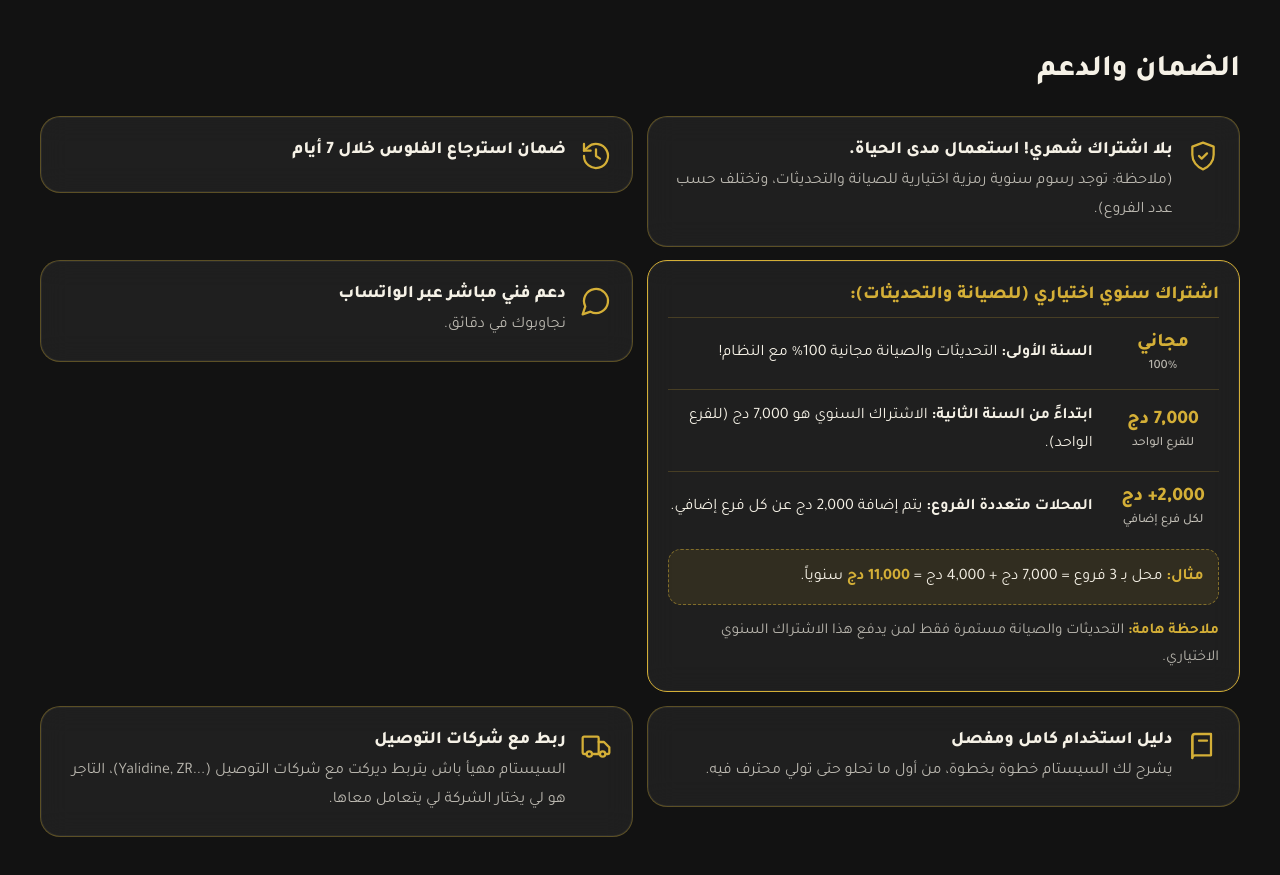
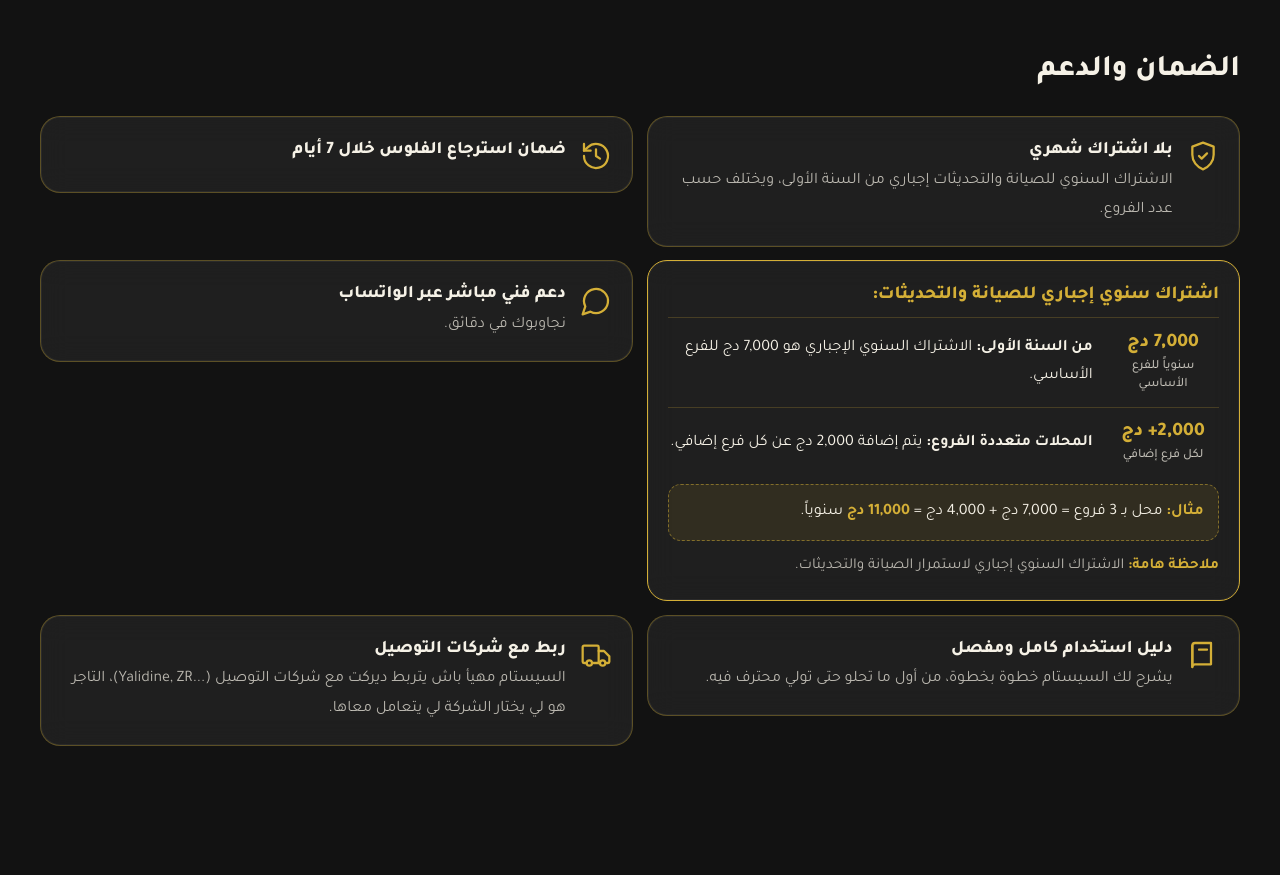
Before and after one commit to Diwanpro/attia-website, a plain HTML site: page vetrina-presentation.html in a window 1280 px wide. Shown: the part 9620-10495 px from the top of the page. Drawn offline with Linux system fonts and the light colour scheme.

Commit message:
Clarify mandatory Vetrina annual subscription
Co-authored-by: arena-agent <297053741+arena-agent@users.noreply.github.com>

```diff
--- a/assets/i18n.js
+++ b/assets/i18n.js
@@ -44,7 +44,7 @@
       "v.f5.desc": "تابع الكريدي (الديون) والرواتب والمصاريف ضمن نظام واحد يساعدك على تنظيم حساباتك.",
       "v.pricing.kicker": "الأسعار",
       "v.pricing.title": "استثمار واضح لتجارتك",
-      "v.pricing.desc": "عرض إطلاق للتجار الأوائل، مع اشتراك سنوي إجباري لاستمرار الخدمة.",
+      "v.pricing.desc": "عرض إطلاق للتجار الأوائل، مع اشتراك سنوي إجباري للصيانة والتحديثات من السنة الأولى.",
       "v.pricing.offer": "عرض الإطلاق",
       "v.pricing.limited": "لأول 10 تجار",
       "v.pricing.setup": "السعر التأسيسي",
@@ -255,7 +255,7 @@
       "v.f5.desc": "Suivez les crédits clients, les salaires et les dépenses dans un seul système pour organiser vos comptes.",
       "v.pricing.kicker": "Tarifs",
       "v.pricing.title": "Un investissement clair pour votre commerce",
-      "v.pricing.desc": "Une offre de lancement pour les premiers commerçants, avec un abonnement annuel obligatoire.",
+      "v.pricing.desc": "Une offre de lancement pour les premiers commerçants, avec un abonnement annuel obligatoire pour la maintenance et les mises à jour dès la première année.",
       "v.pricing.offer": "Offre de lancement",
       "v.pricing.limited": "Pour les 10 premiers commerçants",
       "v.pricing.setup": "Prix de mise en place",
--- a/vetrina-presentation.html
+++ b/vetrina-presentation.html
@@ -379,28 +379,24 @@
     <div class="stack" style="margin-top:1.5rem;gap:.85rem">
       <div class="card term">
         <svg viewBox="0 0 24 24" aria-hidden="true"><path d="M12 2 4 5v6c0 5 3.4 9.4 8 11 4.6-1.6 8-6 8-11V5z"/><path d="m9 12 2 2 4-4"/></svg>
-        <div><h3>بلا اشتراك شهري! استعمال مدى الحياة.</h3><p>(ملاحظة: توجد رسوم سنوية رمزية اختيارية للصيانة والتحديثات، وتختلف حسب عدد الفروع).</p></div>
+        <div><h3>بلا اشتراك شهري</h3><p>الاشتراك السنوي للصيانة والتحديثات إجباري من السنة الأولى، ويختلف حسب عدد الفروع.</p></div>
       </div>
       <div class="card term">
         <svg viewBox="0 0 24 24" aria-hidden="true"><path d="M3 12a9 9 0 1 0 3-6.7L3 8"/><path d="M3 3v5h5"/><path d="M12 7v5l3 2"/></svg>
         <div><h3>ضمان استرجاع الفلوس خلال 7 أيام</h3></div>
       </div>
       <div class="card sub" style="border-color:var(--gold)">
-        <h3>اشتراك سنوي اختياري (للصيانة والتحديثات):</h3>
+        <h3>اشتراك سنوي إجباري للصيانة والتحديثات:</h3>
         <div class="sub-row">
-          <div class="amt">مجاني<small>100%</small></div>
-          <p><b>السنة الأولى:</b> التحديثات والصيانة مجانية 100% مع النظام!</p>
-        </div>
-        <div class="sub-row">
-          <div class="amt"><span class="ltr">7,000</span> دج<small>للفرع الواحد</small></div>
-          <p><b>ابتداءً من السنة الثانية:</b> الاشتراك السنوي هو <span class="ltr">7,000</span> دج (للفرع الواحد).</p>
+          <div class="amt"><span class="ltr">7,000</span> دج<small>سنوياً للفرع الأساسي</small></div>
+          <p><b>من السنة الأولى:</b> الاشتراك السنوي الإجباري هو <span class="ltr">7,000</span> دج للفرع الأساسي.</p>
         </div>
         <div class="sub-row">
           <div class="amt"><span class="ltr">+2,000</span> دج<small>لكل فرع إضافي</small></div>
           <p><b>المحلات متعددة الفروع:</b> يتم إضافة <span class="ltr">2,000</span> دج عن كل فرع إضافي.</p>
         </div>
         <div class="sub-ex"><b class="gold">مثال:</b> محل بـ 3 فروع = <span class="ltr">7,000</span> دج + <span class="ltr">4,000</span> دج = <b class="gold"><span class="ltr">11,000</span> دج</b> سنوياً.</div>
-        <p class="sub-note"><b class="gold">ملاحظة هامة:</b> التحديثات والصيانة مستمرة فقط لمن يدفع هذا الاشتراك السنوي الاختياري.</p>
+        <p class="sub-note"><b class="gold">ملاحظة هامة:</b> الاشتراك السنوي إجباري لاستمرار الصيانة والتحديثات.</p>
       </div>
       <div class="card term">
         <svg viewBox="0 0 24 24" aria-hidden="true"><path d="M7.9 20A9 9 0 1 0 4 16.1L2 22Z"/></svg>
```
Also changed, not shown: vetrina-fr.html (+1 -1 lines), vetrina.html (+1 -1 lines).
